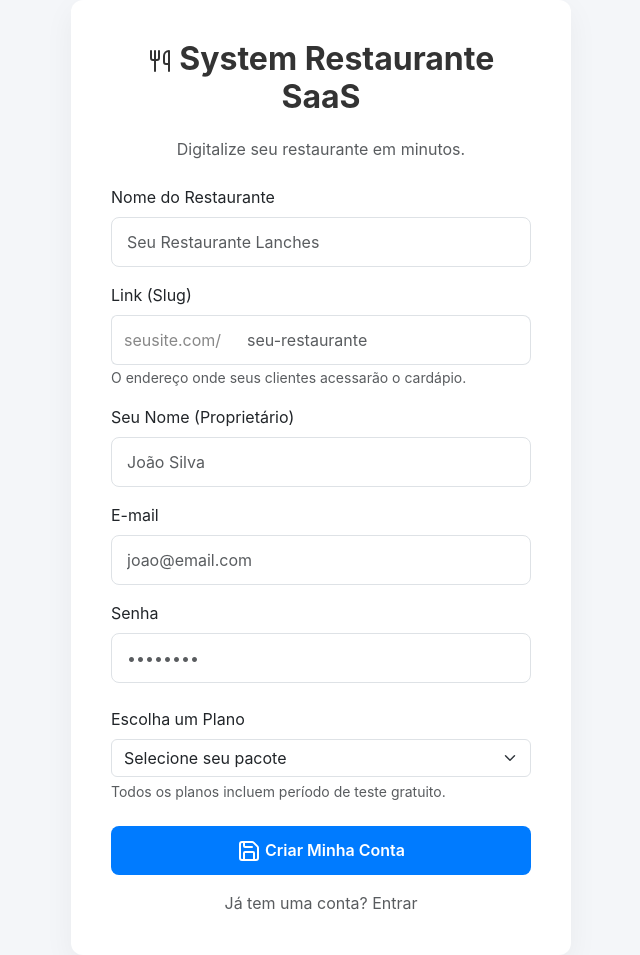
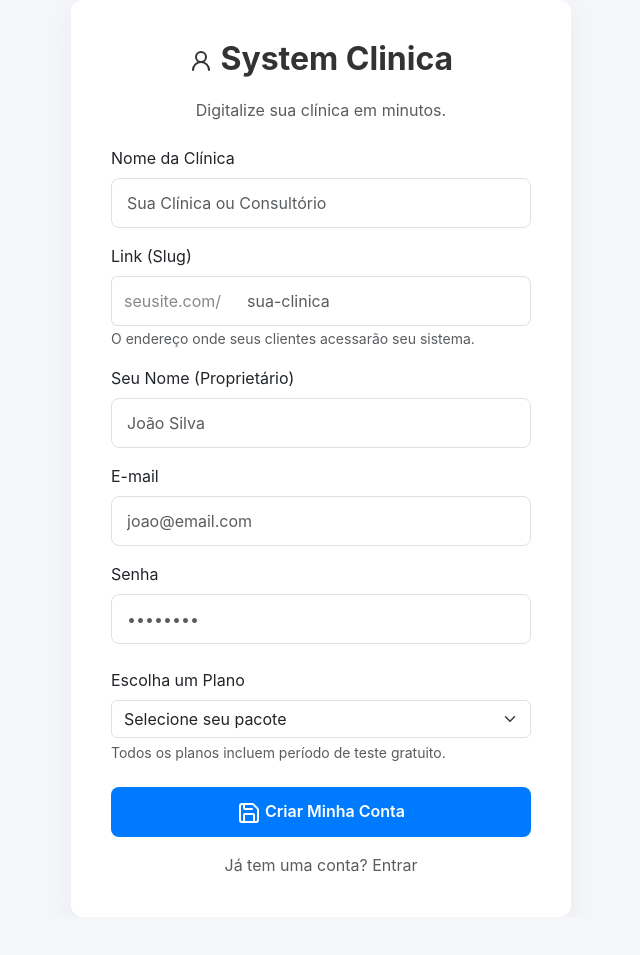
Before and after one commit to lagethomas/System-Clinica, a PHP site: template src/Views/register.php in a window 1280 px wide. Shown: the whole page, without its empty margins (319-959 px from the left). After the commit the page ends 872 px from the top, so only its background shows below. Run offline with PHP 8.4, Linux system fonts and the light colour scheme; the template is opened without the code that fills it, so the values that code supplies are empty.

Commit message:
refactor: rebrand system from restaurant to clinical management platform

```diff
--- a/src/Views/public/unavailable.php
+++ b/src/Views/public/unavailable.php
@@ -1,6 +1,6 @@
 <?php
 $ps = $platform_settings ?? [];
-$systemName = !empty($company['name']) ? $company['name'] : ($ps['system_name'] ?? 'Página do Cardápio');
+$systemName = !empty($company['name']) ? $company['name'] : ($ps['system_name'] ?? 'Página do Sistema');
 ?>
 <!DOCTYPE html>
 <html lang="pt-BR">
@@ -67,8 +67,8 @@ $systemName = !empty($company['name']) ? $company['name'] : ($ps['system_name']
         <div class="icon-box">
             <i data-lucide="clock-4" style="width: 40px; height: 40px;"></i>
         </div>
-        <h1>Cardápio Indisponível</h1>
-        <p>O cardápio desta loja encontra-se temporariamente indisponível. <br> Por favor, entre em contato com o estabelecimento ou tente novamente mais tarde.</p>
+        <h1>Sistema Indisponível</h1>
+        <p>O sistema desta clínica encontra-se temporariamente indisponível. <br> Por favor, entre em contato com o estabelecimento ou tente novamente mais tarde.</p>
         <a href="javascript:location.reload()" class="btn-home">Tentar Novamente</a>
     </div>
     <script>lucide.createIcons();</script>
--- a/src/Views/register.php
+++ b/src/Views/register.php
@@ -6,7 +6,7 @@
 <head>
     <meta charset="UTF-8">
     <meta name="viewport" content="width=device-width, initial-scale=1.0">
-    <title>Crie sua Conta SaaS | System Restaurante</title>
+    <title>Crie sua Conta SaaS | System Clinica</title>
     <link href="https://cdnjs.cloudflare.com/ajax/libs/bootstrap/5.3.0/css/bootstrap.min.css" rel="stylesheet">
     <script src="https://cdn.jsdelivr.net/npm/lucide@latest/dist/umd/lucide.js"></script>
     <style>
@@ -23,23 +23,23 @@
 <body>
     <div class="register-card">
         <div class="text-center mb-4">
-            <h2><i data-lucide="utensils" class="icon-lucide"></i> System Restaurante SaaS</h2>
-            <p class="text-muted">Digitalize seu restaurante em minutos.</p>
+            <h2><i data-lucide="user-round" class="icon-lucide"></i> System Clinica</h2>
+            <p class="text-muted">Digitalize sua clínica em minutos.</p>
         </div>
 
         <form id="register-form" method="POST" action="/register">
             <div class="mb-3">
-                <label class="form-label">Nome do Restaurante</label>
-                <input type="text" name="restaurant_name" id="restaurant_name" class="form-control" placeholder="Seu Restaurante Lanches" required>
+                <label class="form-label">Nome da Clínica</label>
+                <input type="text" name="restaurant_name" id="restaurant_name" class="form-control" placeholder="Sua Clínica ou Consultório" required>
             </div>
 
             <div class="mb-3">
                 <label class="form-label">Link (Slug)</label>
                 <div class="input-group">
                     <span class="input-group-text">seusite.com/</span>
-                    <input type="text" name="slug" id="slug" class="form-control slug-input" placeholder="seu-restaurante" required>
+                    <input type="text" name="slug" id="slug" class="form-control slug-input" placeholder="sua-clinica" required>
                 </div>
-                <small class="text-muted">O endereço onde seus clientes acessarão o cardápio.</small>
+                <small class="text-muted">O endereço onde seus clientes acessarão seu sistema.</small>
             </div>
 
             <div class="mb-3">
```
Also changed, not shown: src/Views/auth/login.php (+1 -9 lines).
